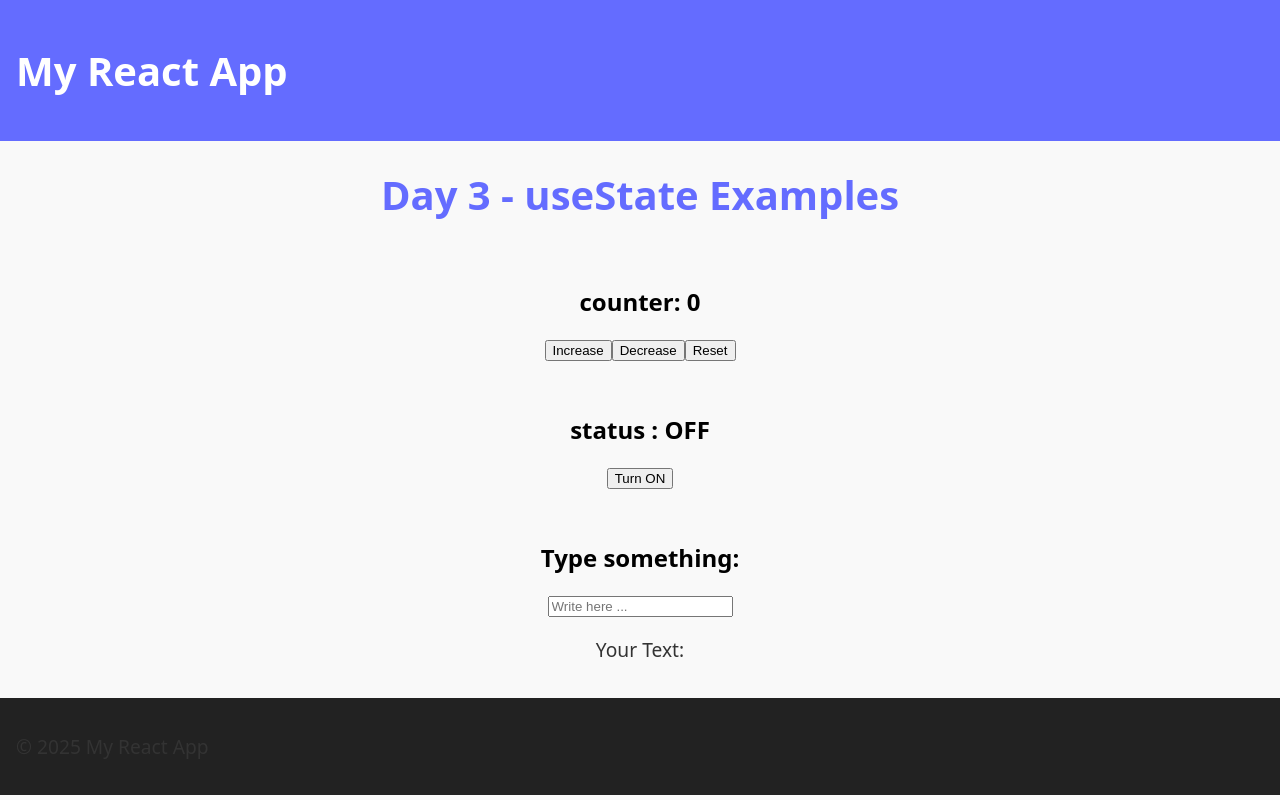
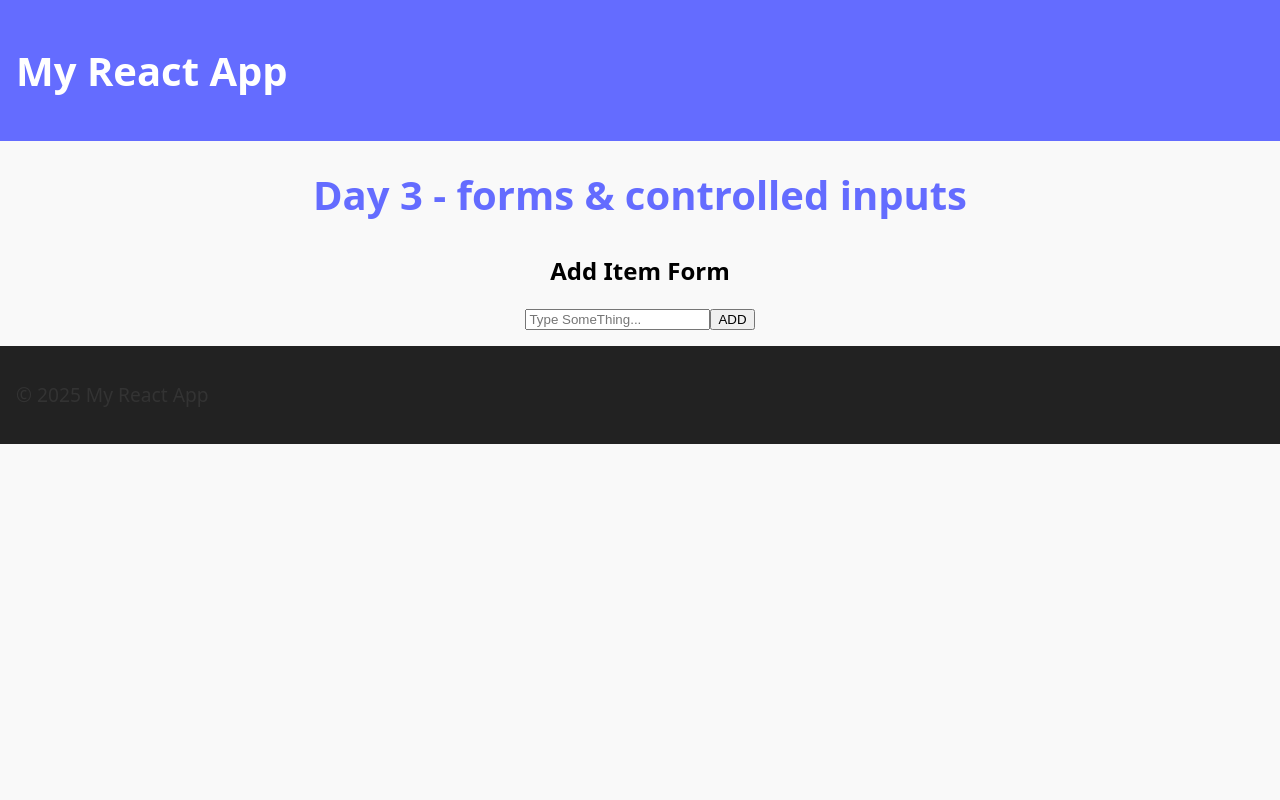
Before and after one commit to saraavaznjd/my-react-app, a React (Vite) app in the folder my-react-app/: page / in a window 1280 px wide. Built offline with nearby package versions, Linux system fonts and the light colour scheme.

Commit message:
Day 4 - Forms & Controlled Inputs

```diff
--- a/my-react-app/src/App.jsx
+++ b/my-react-app/src/App.jsx
@@ -4,16 +4,15 @@ import Footer from "./components/footer";
 import Counter from './components/counter';
 import Toggle from './components/toggle';
 import TextInput from './components/textInput';
+import AddItemForm from './components/addItemForm';
 
 
 function App() {
   return(
     <>
       <Header/>
-      <h1 style={{ textAlign: "center" }}>Day 3 - useState Examples</h1>
-      <Counter></Counter>
-      <Toggle></Toggle>
-      <TextInput></TextInput>
+      <h1 style={{ textAlign: "center" }}>Day 3 - forms & controlled inputs</h1>
+      <AddItemForm></AddItemForm>
       <Footer/>
     </>
   )
--- /dev/null
+++ b/my-react-app/src/components/addItemForm.jsx
@@ -0,0 +1,27 @@
+import { useState } from "react";
+
+export default function AddItemForm() {
+    const [item, setItem] = useState('')
+    const [items, setItems] = useState([])
+
+    const submitClickHandler = e => {
+        e.preventDefault()
+        if(item.trim() === '') return;
+        setItems([...items, item])
+        setItem('')
+    }
+
+    return(
+        <div style={{textAlign:'center', marginTop:'2rem'}}>
+            <h2>Add Item Form</h2>
+            <form onSubmit={submitClickHandler}>
+                <input type="text" value={item} placeholder="Type SomeThing..." onChange={e => setItem(e.target.value)} />
+                <button type="submit">ADD</button>
+            </form>
+
+            <ul style={{marginTop:'1rem', listStyle:'none'}}>
+                {items.map((it,index) => <li key={index}>{it}</li>)}
+            </ul>
+        </div>
+    )
+}
```
